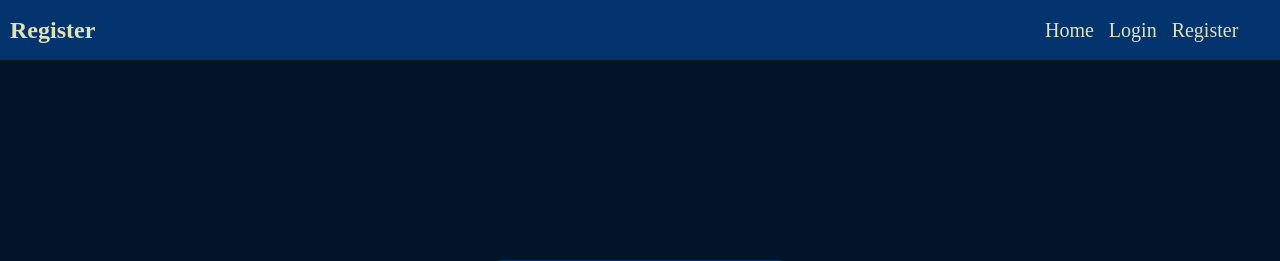
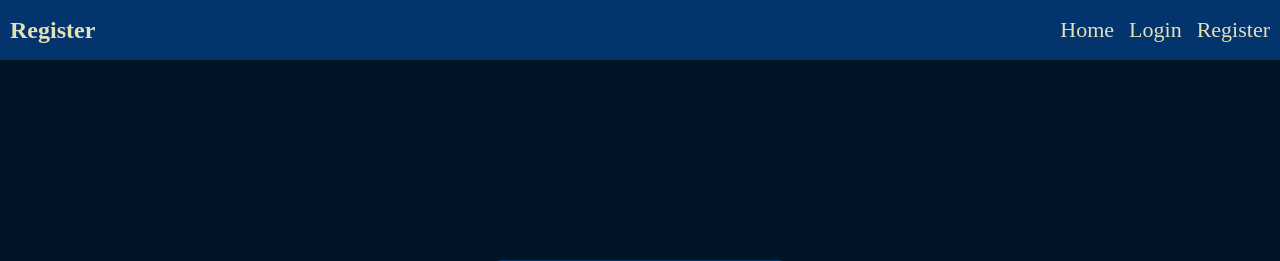
Before and after one commit to maxmillian-33/proj_git, a PHP site: page /html/register.php in a window 1280 px wide. Shown: the top 261 px of the page. Run offline with PHP 8.4, Linux system fonts and the light colour scheme.

Commit message:
updated home, login, register css

```diff
--- a/css/home.css
+++ b/css/home.css
@@ -6,7 +6,7 @@
     background-color: rgb(3, 52, 110);
     height: 60px;
     display: flex;
-    justify-content: start;
+    justify-content: space-between;
     align-items: center;
     flex-direction: row;
     padding-left: 10px;
@@ -21,12 +21,13 @@
     justify-content: end;
     align-items: center;
     flex-direction: row;
+    padding-right: 10px;
 }
 .HomeContainer a{
     color: rgb(226, 226, 182);
     text-decoration: none;
     margin-left: 15px;
-    font-size: 20px;
+    font-size: 22px;
 }
 .HomeBackground{
     width: 100%;
--- a/css/login.css
+++ b/css/login.css
@@ -49,7 +49,7 @@
     height: 60px;
     background-color: rgb(3, 52, 110);
     display: flex;
-    justify-content: start;
+    justify-content: space-between;
     align-items: center;
     flex-direction: row;
     padding-left: 10px;
@@ -64,10 +64,11 @@
     justify-content: end;
     align-items: center;
     flex-direction: row;
+    padding-right: 10px;
 }
 .LoginNavContainer a{
     color: rgb(226, 226, 182);
     margin-left: 15px;
     text-decoration: none;
-    font-size: 20px;
+    font-size: 22px;
 }
--- a/css/register.css
+++ b/css/register.css
@@ -48,7 +48,7 @@
     height: 60px;
     background-color: rgb(3, 52, 110);
     display: flex;
-    justify-content: start;
+    justify-content: space-between;
     align-items: center;
     flex-direction: row;
     padding-left: 10px;
@@ -63,10 +63,11 @@
     justify-content: end;
     align-items: center;
     flex-direction: row;
+    padding-right: 10px;
 }
 .RegisterNavContainer a{
     color: rgb(226, 226, 182);
     margin-left: 15px;
     text-decoration: none;
-    font-size: 20px;
+    font-size: 22px;
 }
```
